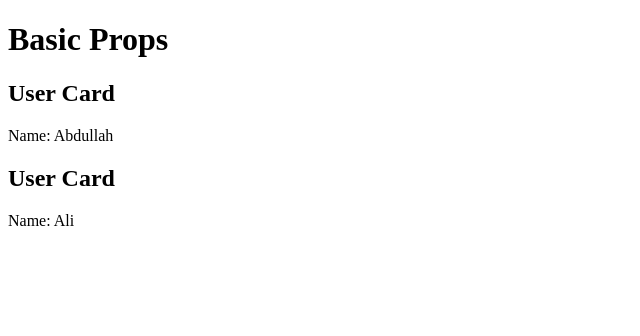
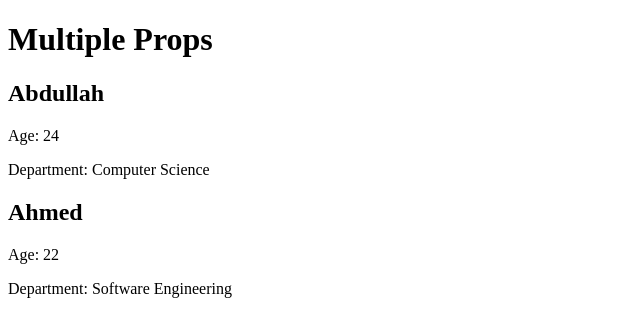
Before and after one commit to abdullahshabir31/React-Learning, a React (Vite) app: page / in a window 1280 px wide. Shown: the top 336 px of the page, without its empty margins (0-640 px from the left). Built offline with nearby package versions, Linux system fonts and the light colour scheme.

Commit message:
Add multiple props example

```diff
--- /dev/null
+++ b/src/04-Props/02-multiple-props.jsx
@@ -0,0 +1,23 @@
+function Student({ name, age, department }) {
+  return (
+    <div>
+      <h2>{name}</h2>
+      <p>Age: {age}</p>
+      <p>Department: {department}</p>
+    </div>
+  );
+}
+
+function MultipleProps() {
+  return (
+    <div>
+      <h1>Multiple Props</h1>
+
+      <Student name="Abdullah" age={24} department="Computer Science" />
+
+      <Student name="Ahmed" age={22} department="Software Engineering" />
+    </div>
+  );
+}
+
+export default MultipleProps;
--- a/src/App.jsx
+++ b/src/App.jsx
@@ -1,7 +1,7 @@
-import BasicProps from "./04-Props/01-basic-props";
+import MultipleProps from "./04-Props/02-multiple-props";
 
 function App() {
-  return <BasicProps />;
+  return <MultipleProps />;
 }
 
 export default App;
```
